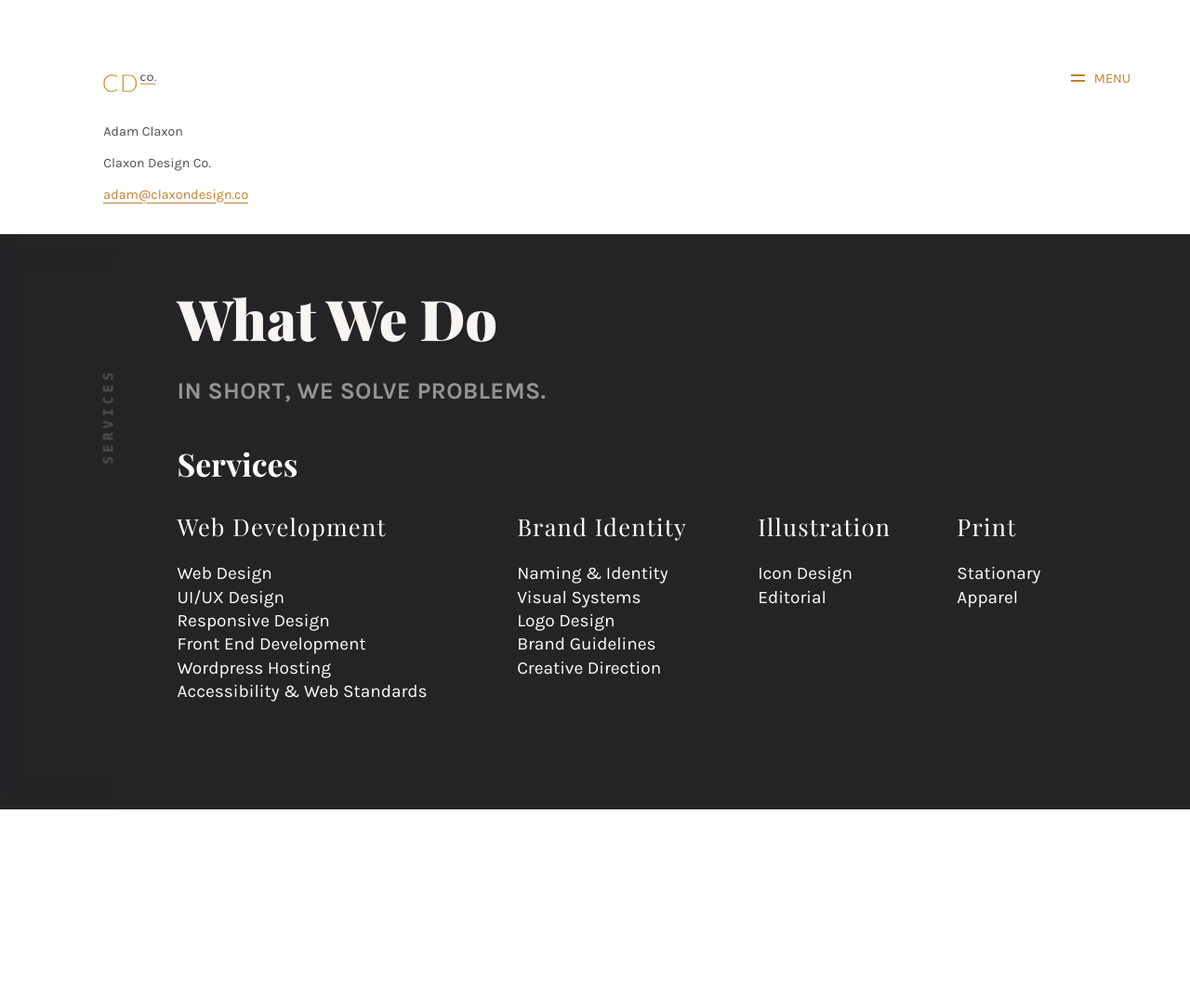
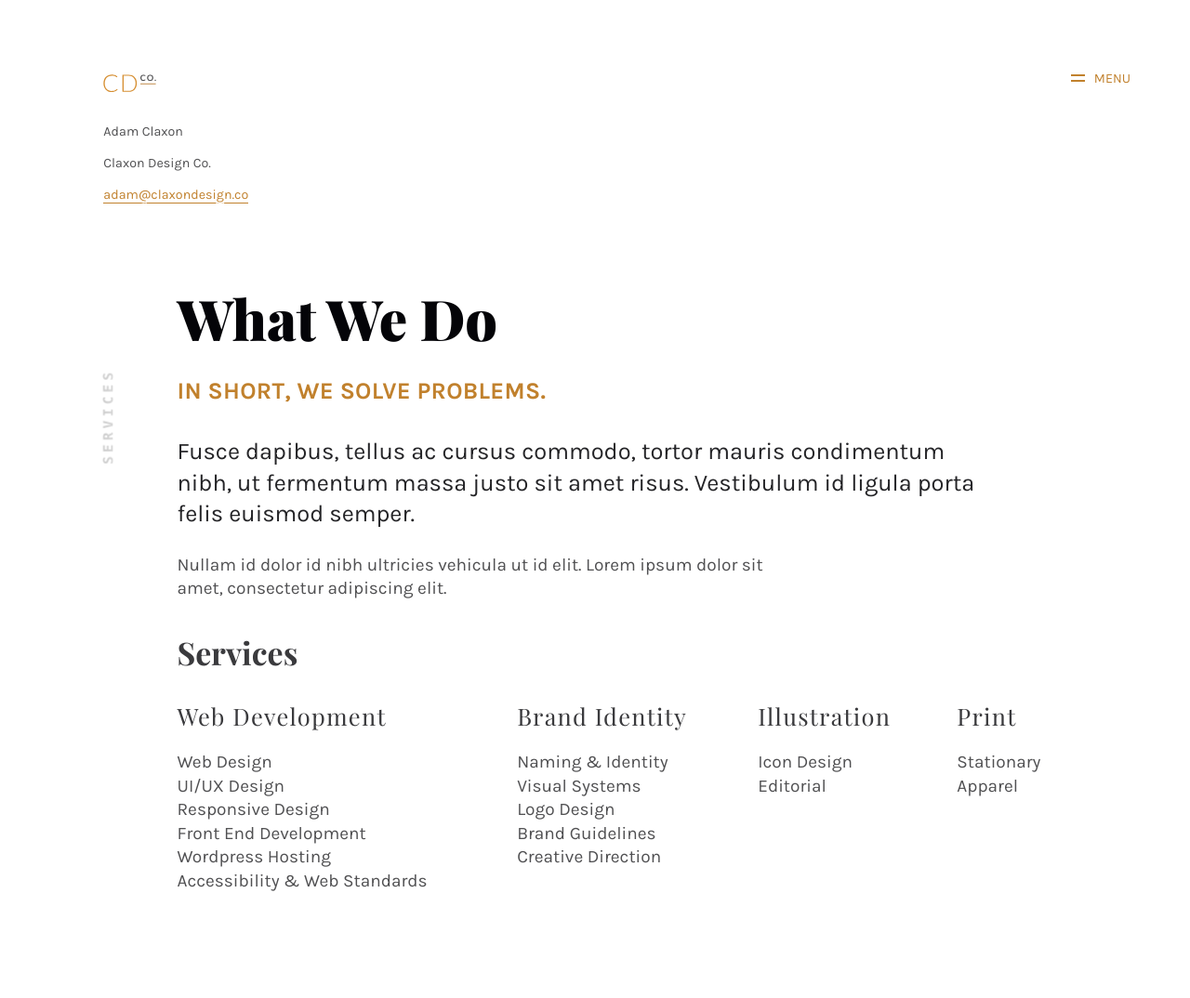
Before and after one commit to claxondesignco/claxondesignco.github.io, a Jekyll site: the page built from services.md, in a window 1280 px wide. Shown: the whole page at 93% size. Built offline with Jekyll 4.4.1, drawn with Linux system fonts in a browser that asks for light colours; comment, search, counter and statistics services are not loaded; before the commit the page ends 900 px from its top, so only the background shows below that.

Commit message:
Moved column rules to .scss file

```diff
--- a/_layouts/default.html
+++ b/_layouts/default.html
@@ -14,6 +14,7 @@
     <nav role="navigation">
       <button id="toggle" aria-label="Navigation Menu" aria-expanded="true">Menu</button>
       <ul id="menu">
+        <li><a href="/">Home</a></li>
         <li><a href="/services/">Services</a></li>
         <li><a href="/about/">About</a></li>
         <li><a href="/work/">Work</a></li>
--- /dev/null
+++ b/_sass/_columns.scss
@@ -0,0 +1,77 @@
+.columns {
+	margin: 0;
+}
+
+.columns.columns-4 ul {
+	grid: auto / 1fr;
+}
+
+@media (min-width: 900px) {
+	.columns.columns-2 ul {
+		grid: auto / 1fr 1fr;
+	}
+}
+
+.columns.columns-4 ul {
+	grid: auto / auto;
+}
+
+@media (min-width: 540px) {
+	.columns.columns-4 ul {
+		grid: auto / auto auto;
+	}
+}
+
+@media (min-width: 840px) {
+	.columns.columns-4 ul {
+		grid: auto / auto auto auto auto;
+	}
+}
+
+.columns ul {
+	padding: 0;
+	display: grid;
+}
+
+.columns > ul > li, .columns li > h3, .columns li > h4, .columns ul li p:first-child {
+	font-family: $serif;
+	font-size: ms(1);
+  font-weight: 400;
+	margin: 0 0 ms(1);
+	letter-spacing: 0.05em;
+  text-transform: capitalize;
+  -webkit-font-smoothing: subpixel-antialiased
+}
+
+section.dark .columns > ul > li, section.dark .columns li > h3, section.dark .columns li > h4, section.dark section.dark .columns ul li p:first-child {
+  color: $white-t4;
+  -webkit-font-smoothing: antialiased
+}
+
+.columns > ul li {
+	list-style: none;
+	margin-bottom: ms(2);
+}
+
+.columns.columns-4 > ul li {
+	padding-right: ms(1);
+}
+
+.columns.columns-2 ul li {
+	padding-right: ms(3);
+}
+
+.columns.columns-4 ul li ul {
+	margin-top: ms(1);
+	display: block;
+	margin-bottom: 0;
+}
+
+.columns.columns-4 ul li ul li {
+	float: none;
+	width: 100%;
+	font-family: $sans;
+	font-size: ms(0);
+	margin: 0;
+	letter-spacing: 0
+}
--- a/css/main.scss
+++ b/css/main.scss
@@ -68,80 +68,7 @@
 
 @import "sections";
 
-.services,
-.ethics {
-	margin: 0;
-}
-
-.ethics ul {
-	grid: auto / 1fr;
-}
-
-@media (min-width: 900px) {
-	.ethics ul {
-		grid: auto / 1fr 1fr;
-	}
-}
-
-.services ul {
-	grid: auto / auto;
-}
-
-@media (min-width: 540px) {
-	.services ul {
-		grid: auto / auto auto;
-	}
-}
-
-@media (min-width: 840px) {
-	.services ul {
-		grid: auto / auto auto auto auto;
-	}
-}
-
-.ethics ul,
-.services ul {
-	padding: 0;
-	display: grid;
-}
-
-.services > ul > li, .services li > h3, .services li > h4, .ethics li > h3, .ethics li > h4, .ethics ul li p:first-child {
-	font-family: $serif;
-	font-size: ms(1);
-  font-weight: 400;
-	margin: 0 0 ms(1);
-	letter-spacing: 0.05em;
-  text-transform: capitalize;
-  color: $white-t4;
-}
-
-.services > ul li, .ethics ul li {
-	list-style: none;
-	margin-bottom: ms(2);
-}
-
-.services > ul li {
-	padding-right: ms(1);
-}
-
-.ethics ul li {
-	padding-right: ms(3);
-}
-
-.services ul li ul {
-	margin-top: ms(1);
-	display: block;
-	margin-bottom: 0;
-}
-
-.services ul li ul li {
-	float: none;
-	width: 100%;
-	font-family: $sans;
-	font-size: ms(0);
-	margin: 0;
-	letter-spacing: 0
-}
+@import "columns";
 
 .color-block {
 	display: inline-block;
--- a/services.md
+++ b/services.md
@@ -2,7 +2,7 @@
 layout: default
 ---
 
-<section class="dark" markdown="1">
+<section markdown="1">
 
 <div aria-hidden="true" class="section-title" data-section-title="Services"></div>
 
@@ -10,11 +10,15 @@
 
 ## In short, we solve problems.
 
-<div class="services" markdown="1">
+Fusce dapibus, tellus ac cursus commodo, tortor mauris condimentum nibh, ut fermentum massa justo sit amet risus. Vestibulum id ligula porta felis euismod semper.
+
+Nullam id dolor id nibh ultricies vehicula ut id elit. Lorem ipsum dolor sit amet, consectetur adipiscing elit.
+
+<div class="columns columns-4" markdown="1">
 
 ## Services
 
-- ### Web Development
+- ### Web&nbsp;Development
 	- Web Design
 	- UI/UX Design
   - Responsive Design
```
Also changed, not shown: index.md (+2 -2 lines).
